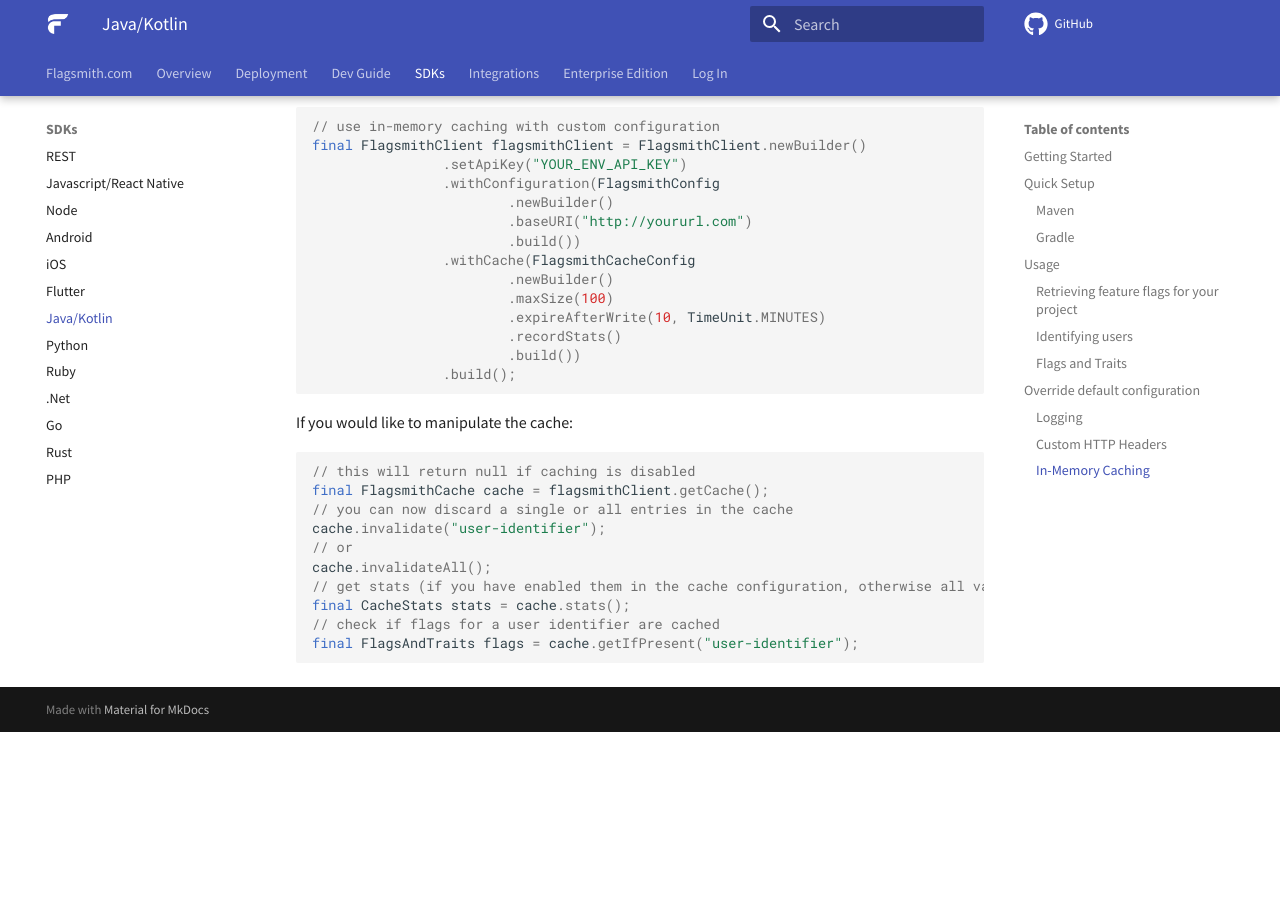
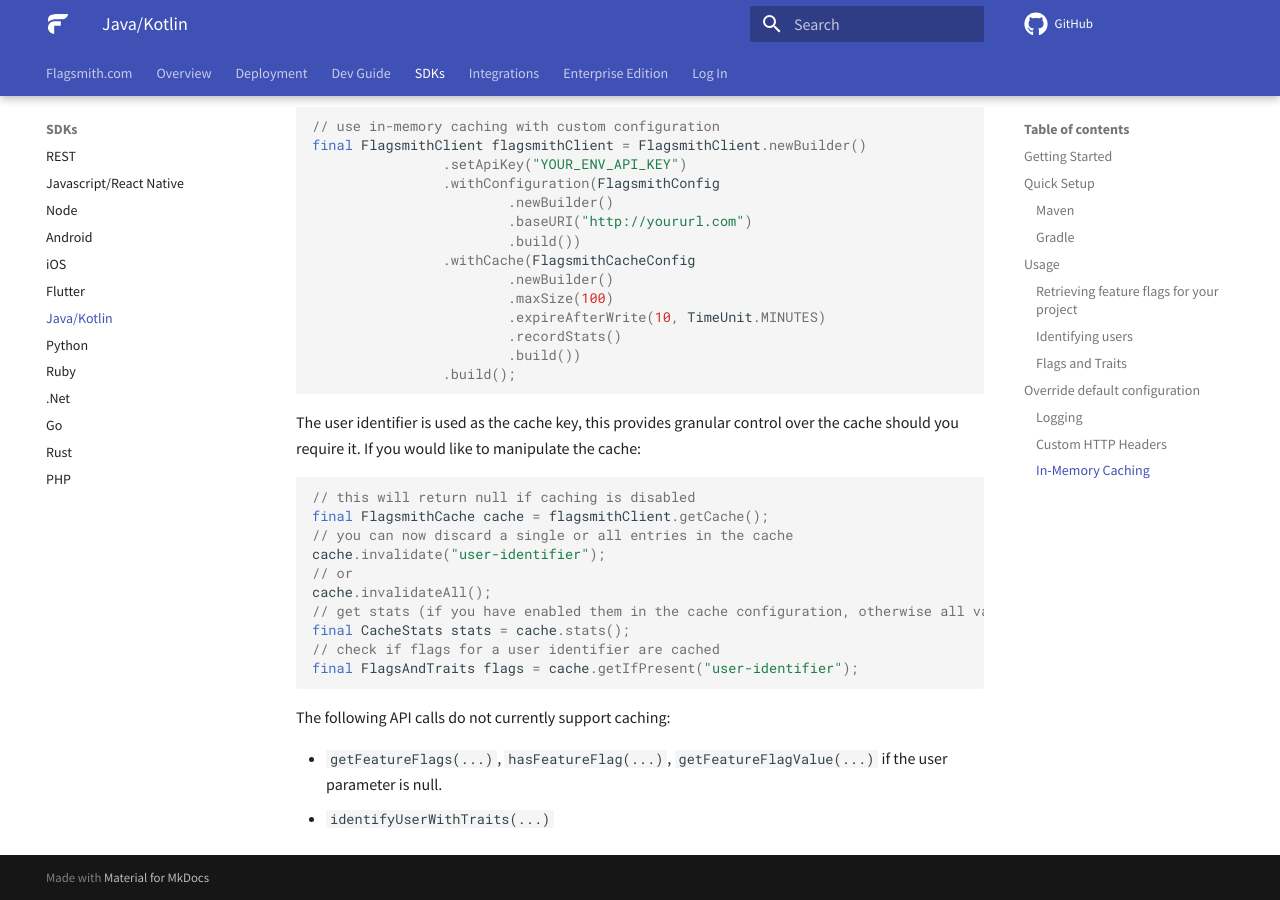
Before and after one commit to Flagsmith/flagsmith-docs, an MkDocs documentation site: the page built from docs/clients/java.md, in a window 1280 px wide and 900 px high, scrolled down 5275 px. Built offline with MkDocs 1.6.1 and Material for MkDocs 9.7.7, drawn with Linux system fonts in a browser that asks for light colours; comment, search, counter and statistics services are not loaded; before the commit the page ends 6007 px from its top, so only the background shows below that; some of the changed text lies outside the part shown.

Commit message:
Updated docs according to user feedback

````diff
--- a/docs/clients/java.md
+++ b/docs/clients/java.md
@@ -280,6 +280,7 @@ final FlagsmithClient flagsmithClient = FlagsmithClient.newBuilder()
                 .build();
 ```
 
+The user identifier is used as the cache key, this provides granular control over the cache should you require it.
 If you would like to manipulate the cache:
 
 ```java
@@ -294,3 +295,8 @@ final CacheStats stats = cache.stats();
 // check if flags for a user identifier are cached
 final FlagsAndTraits flags = cache.getIfPresent("user-identifier");
 ```
+
+The following API calls do not currently support caching:
+
+- `getFeatureFlags(...)`, `hasFeatureFlag(...)`, `getFeatureFlagValue(...)` if the user parameter is null.
+- `identifyUserWithTraits(...)`
````
Also changed, not shown: other parts of docs/clients/java.md (+1 -1 lines).
